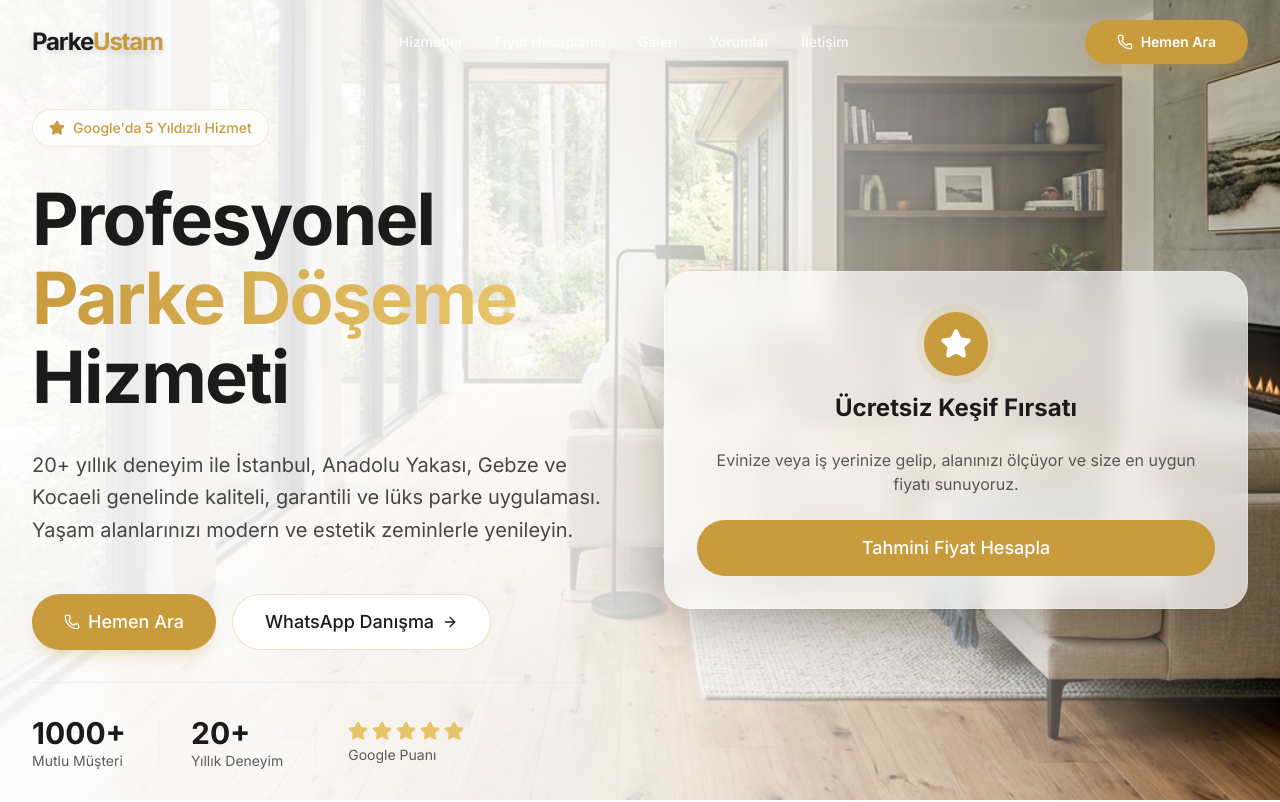
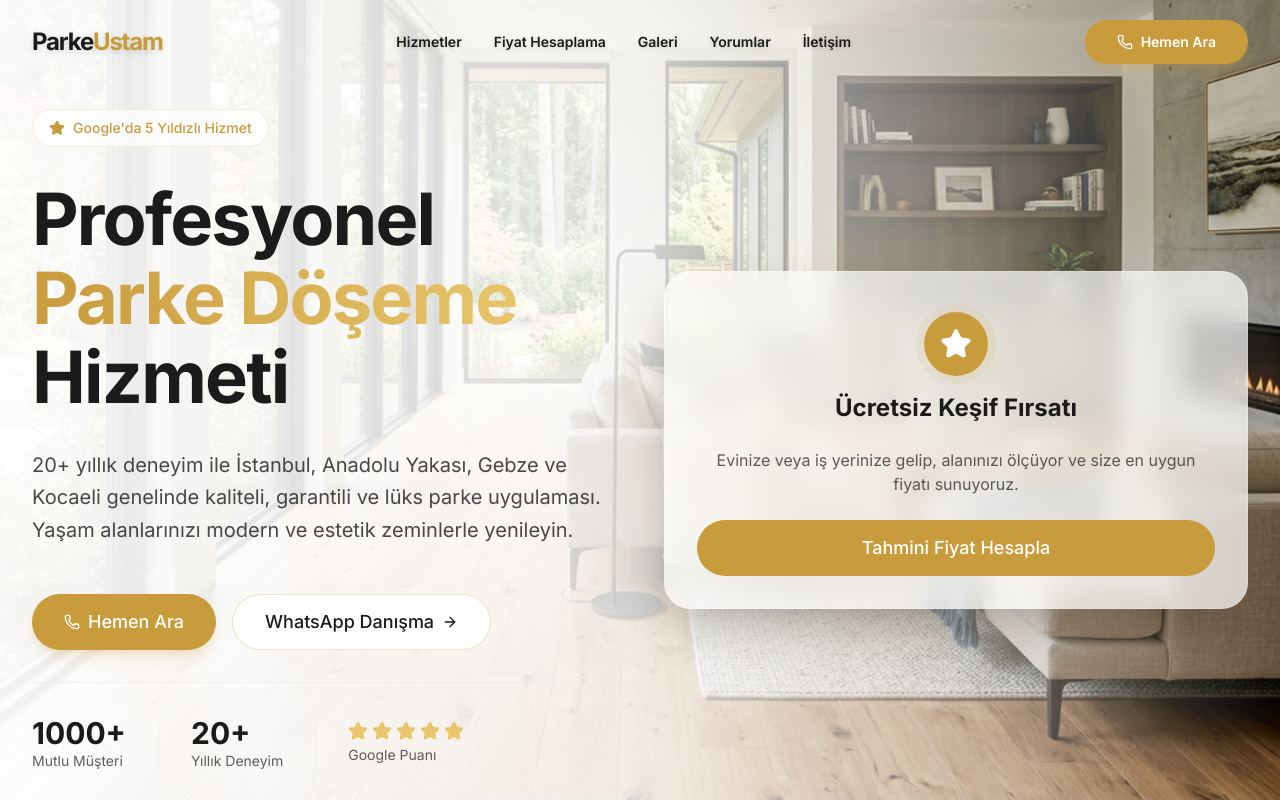
Before and after one commit to talhakts/parke-sitesi, a Next.js app: page / in a window 1280 px wide. Shown: the top 802 px of the page. Built offline with nearby package versions, Linux system fonts and the light colour scheme.

Commit message:
Fix navbar links and menu icon visibility on initial load

```diff
--- a/src/components/layout/Navbar.tsx
+++ b/src/components/layout/Navbar.tsx
@@ -42,7 +42,7 @@ export function Navbar() {
               <Link
                 key={link.name}
                 href={link.href}
-                className={`text-sm font-medium transition-colors hover:text-primary ${isScrolled ? 'text-foreground/80' : 'text-white/90'}`}
+                className="text-sm font-semibold transition-colors hover:text-primary text-foreground drop-shadow-sm"
               >
                 {link.name}
               </Link>
@@ -65,9 +65,9 @@ export function Navbar() {
             aria-label="Menüyü Aç"
           >
             {mobileMenuOpen ? (
-              <X className={`w-6 h-6 ${isScrolled ? 'text-foreground' : 'text-white'}`} />
+              <X className="w-6 h-6 text-foreground drop-shadow-sm" />
             ) : (
-              <Menu className={`w-6 h-6 ${isScrolled ? 'text-foreground' : 'text-white'}`} />
+              <Menu className="w-6 h-6 text-foreground drop-shadow-sm" />
             )}
           </button>
         </div>
```
